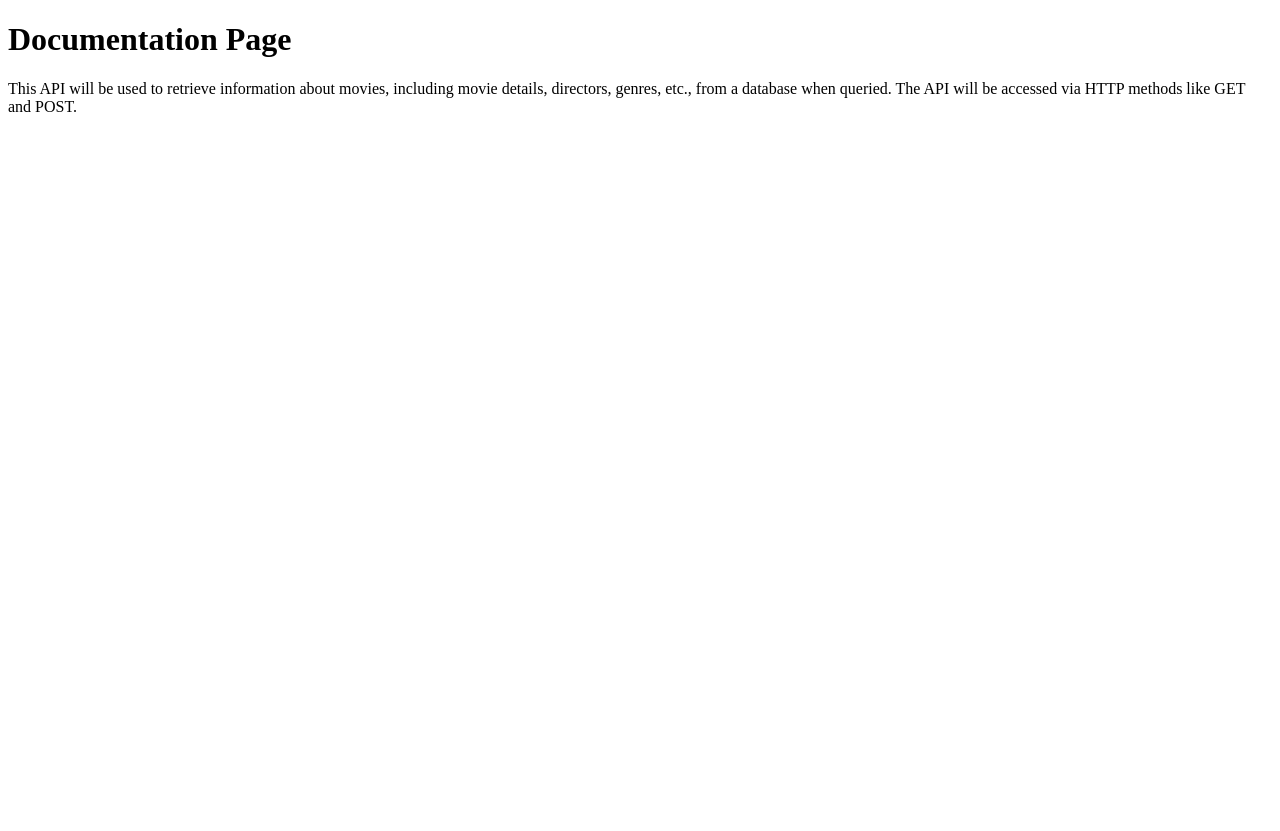
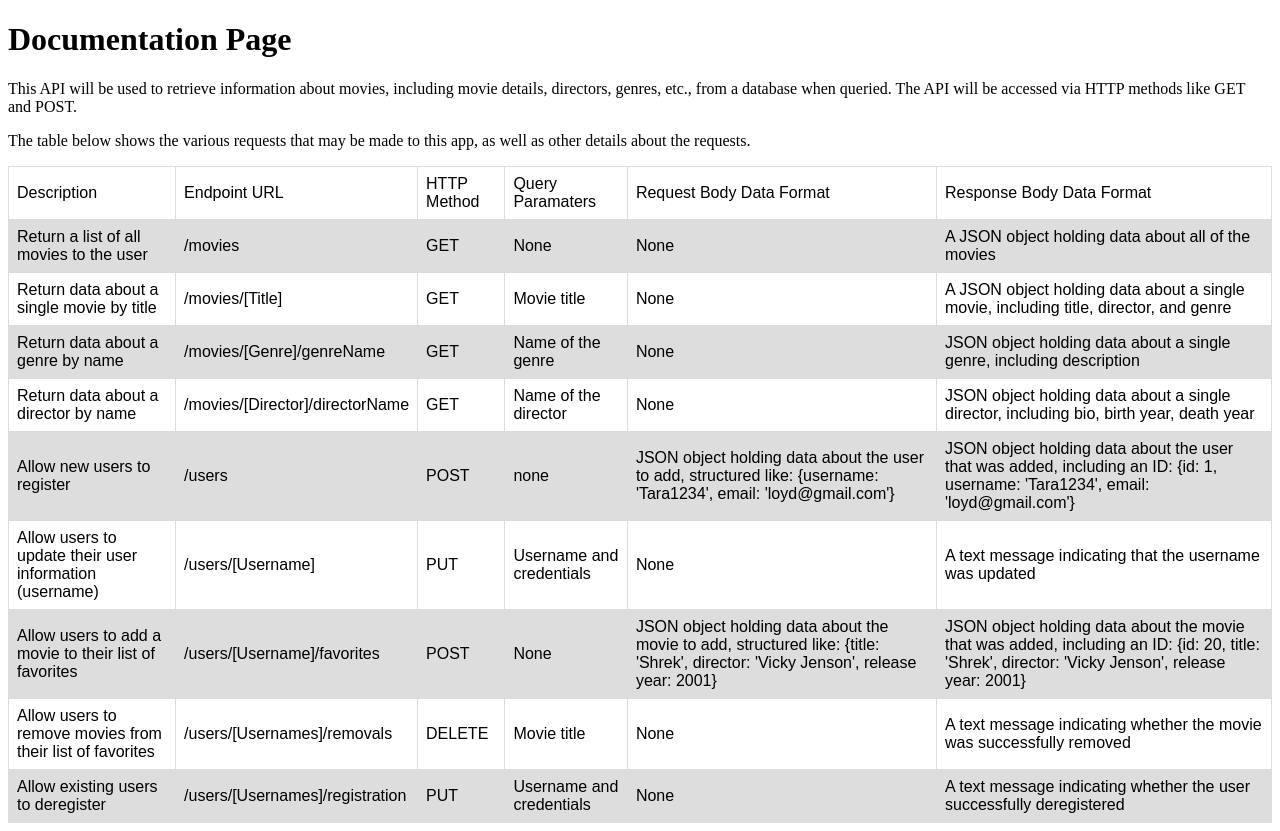
Before and after one commit to loyd010/myFlix-app, a website: page public/documentation.html in a window 1280 px wide. Before the commit the page ends 800 px from the top, so only its background shows below. Drawn offline with Linux system fonts and the light colour scheme.

Commit message:
Added detail about URL endpoints and HTTP methods

```diff
--- a/public/documentation.html
+++ b/public/documentation.html
@@ -3,9 +3,111 @@
   <head>
     <meta charset="utf-8">
     <title>Documentation</title>
+    <style>
+    table {
+      font-family: arial, sans-serif;
+      border-collapse: collapse;
+      width: 100%;
+    }
+
+    td, th {
+      border: 1px solid #dddddd;
+      text-align: left;
+      padding: 8px;
+    }
+
+    tr:nth-child(even) {
+      background-color: #dddddd;
+    }
+    </style>
   </head>
   <body>
     <h1>Documentation Page</h1>
     <p>This API will be used to retrieve information about movies, including movie details, directors, genres, etc., from a database when queried.  The API will be accessed via HTTP methods like GET and POST.</p>
+    <p>The table below shows the various requests that may be made to this app, as well as other details about the requests.</p>
+
+    <table>
+      <tr>
+        <td>Description</td>
+        <td>Endpoint URL</td>
+        <td>HTTP Method</td>
+        <td>Query Paramaters</td>
+        <td>Request Body Data Format</td>
+        <td>Response Body Data Format</td>
+      </tr>
+      <tr>
+        <td>Return a list of all movies to the user</td>
+        <td>/movies</td>
+        <td>GET</td>
+        <td>None</td>
+        <td>None</td>
+        <td>A JSON object holding data about all of the movies</td>
+      </tr>
+      <tr>
+        <td>Return data about a single movie by title</td>
+        <td>/movies/[Title]</td>
+        <td>GET</td>
+        <td>Movie title</td>
+        <td>None</td>
+        <td>A JSON object holding data about a single movie, including title, director, and genre</td>
+      </tr>
+      <tr>
+        <td>Return data about a genre by name</td>
+        <td>/movies/[Genre]/genreName</td>
+        <td>GET</td>
+        <td>Name of the genre</td>
+        <td>None</td>
+        <td>JSON object holding data about a single genre, including description</td>
+      </tr>
+      <tr>
+        <td>Return data about a director by name</td>
+        <td>/movies/[Director]/directorName</td>
+        <td>GET</td>
+        <td>Name of the director</td>
+        <td>None</td>
+        <td>JSON object holding data about a single director, including bio, birth year, death year</td>
+      </tr>
+      <tr>
+        <td>Allow new users to register</td>
+        <td>/users</td>
+        <td>POST</td>
+        <td>none</td>
+        <td>JSON object holding data about the user to add, structured like: {username: 'Tara1234', email: 'loyd@gmail.com'}</td>
+        <td>JSON object holding data about the user that was added, including an ID: {id: 1, username: 'Tara1234', email: 'loyd@gmail.com'}</td>
+      </tr>
+      <tr>
+        <td>Allow users to update their user information (username)</td>
+        <td>/users/[Username]</td>
+        <td>PUT</td>
+        <td>Username and credentials</td>
+        <td>None</td>
+        <td>A text message indicating that the username was updated</td>
+      </tr>
+      <tr>
+        <td>Allow users to add a movie to their list of favorites</td>
+        <td>/users/[Username]/favorites</td>
+        <td>POST</td>
+        <td>None</td>
+        <td>JSON object holding data about the movie to add, structured like: {title: 'Shrek', director: 'Vicky Jenson', release year: 2001}</td>
+        <td>JSON object holding data about the movie that was added, including an ID: {id: 20, title: 'Shrek', director: 'Vicky Jenson', release year: 2001}</td>
+      </tr>
+      <tr>
+        <td>Allow users to remove movies from their list of favorites</td>
+        <td>/users/[Usernames]/removals</td>
+        <td>DELETE</td>
+        <td>Movie title</td>
+        <td>None</td>
+        <td>A text message indicating whether the movie was successfully removed</td>
+      </tr>
+      <tr>
+        <td>Allow existing users to deregister</td>
+        <td>/users/[Usernames]/registration</td>
+        <td>PUT</td>
+        <td>Username and credentials</td>
+        <td>None</td>
+        <td>A text message indicating whether the user successfully deregistered</td>
+      </tr>
+    </table>
+
   </body>
 </html>
```
Also changed, not shown: 1 other file.
